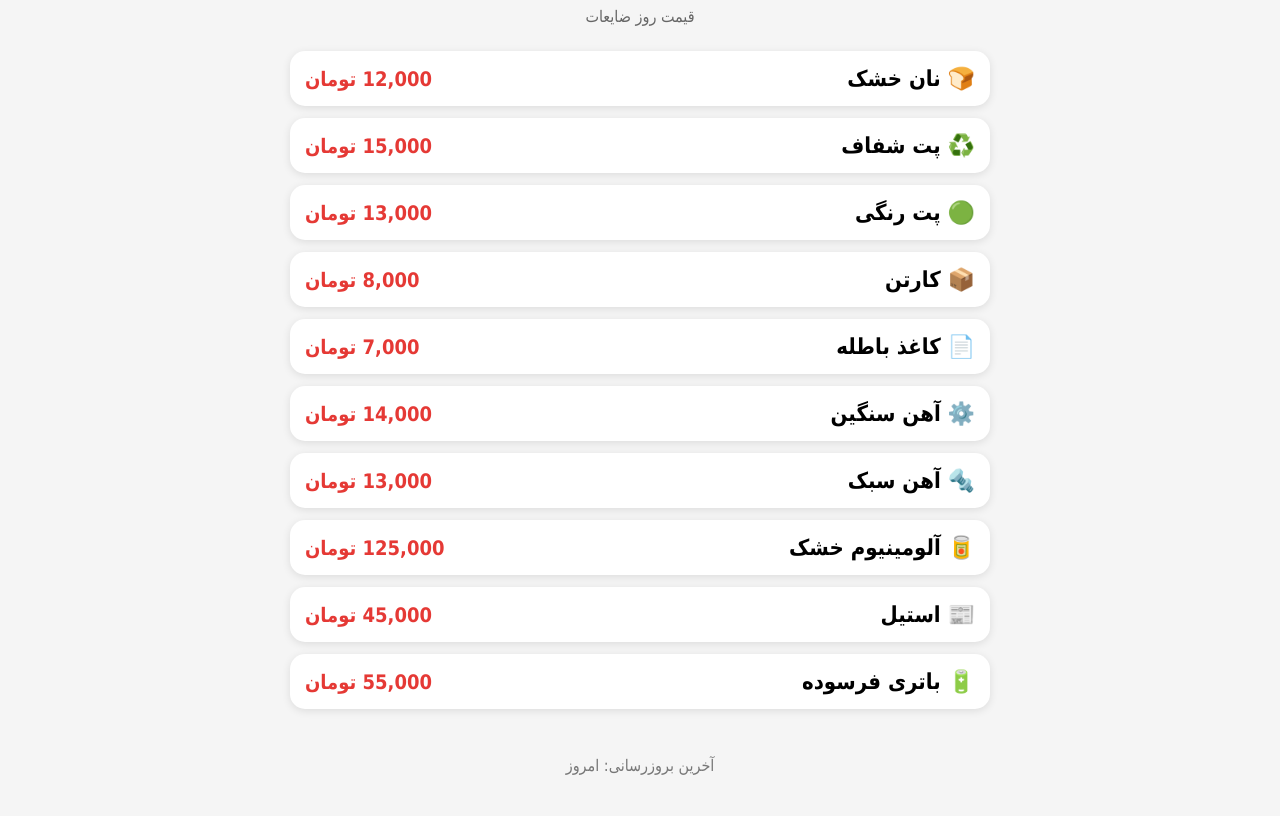
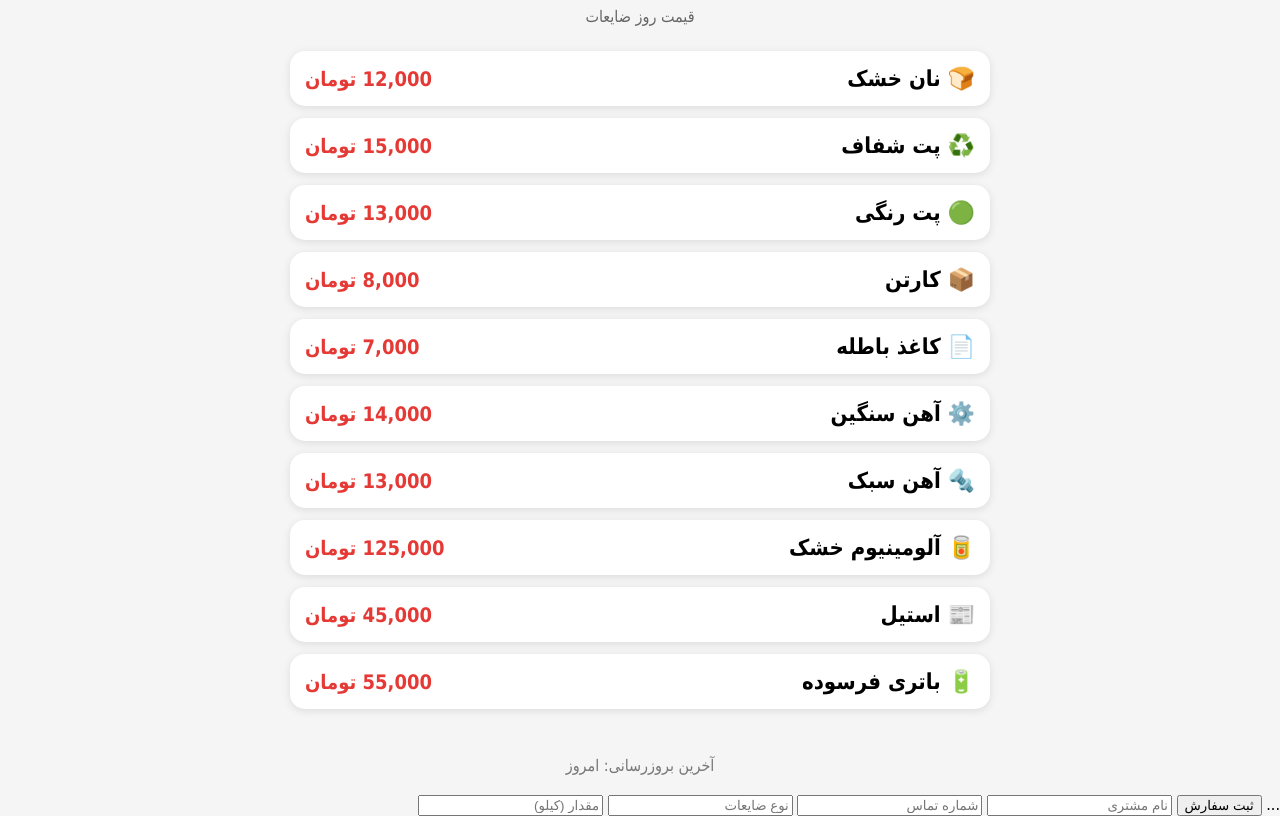
Before and after one commit to mhnahbyby45-commits/zayeat, a plain HTML site: page index.html in a window 1280 px wide. Shown: the part 81-897 px from the top of the page. Before the commit the page ends 876 px from the top, so only its background shows below. Drawn offline with Linux system fonts and the light colour scheme.

Commit message:
Update index.html

```diff
--- a/index.html
+++ b/index.html
@@ -126,6 +126,20 @@ padding:20px;
 <div class="update">
 آخرین بروزرسانی: امروز
 </div>
+...
+
+<button onclick="sendOrder()">ثبت سفارش</button>
+
+<input id="name" placeholder="نام مشتری">
+<input id="phone" placeholder="شماره تماس">
+<input id="item" placeholder="نوع ضایعات">
+<input id="weight" placeholder="مقدار (کیلو)">
+
+<script>
+function sendOrder(){
+...
+}
+</script>
 
 </body>
 </html>
```
